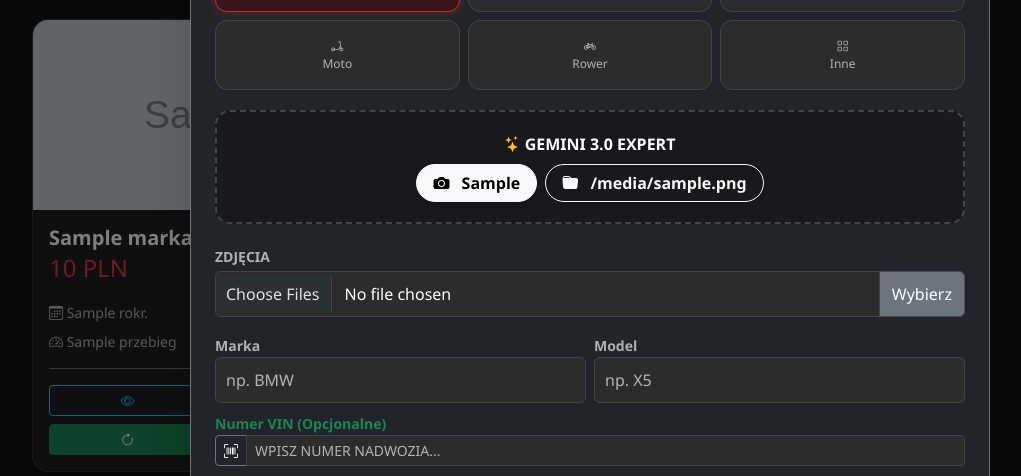
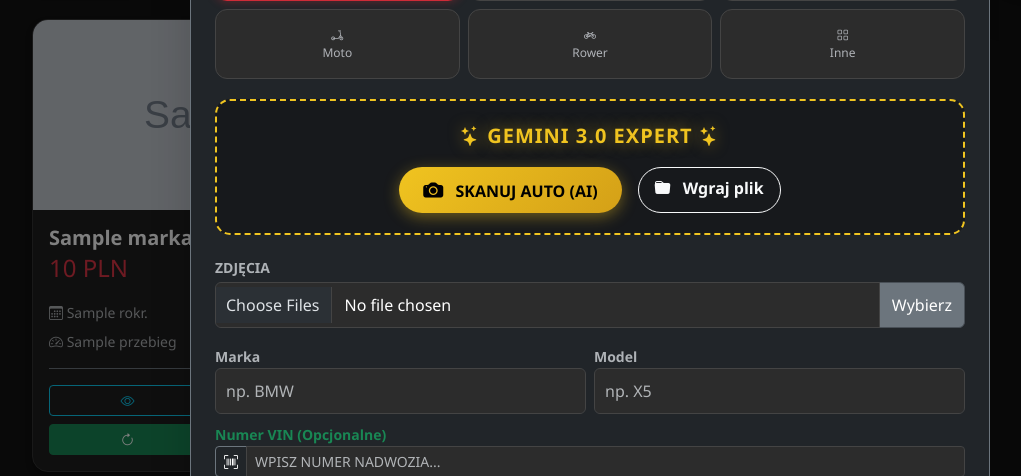
Before and after one commit to tomczykdariusz606/gielda-radom, a Python web app: template templates/profil.html in a window 1280 px wide, after a click that opens the changed part. Shown: the part 171-647 px from the top of the page, without its empty margins (50-1071 px from the left). Run offline with Jinja, Linux system fonts and the light colour scheme; the template is opened without the code that fills it: most values are stand-ins (such as "Sample title", 1, 10 or a date in 2020); grey boxes marked "Sample" are stand-in pictures.

Commit message:
Update profil.html

```diff
--- a/templates/profil.html
+++ b/templates/profil.html
@@ -194,14 +194,28 @@
                         <div class="cat-item"><input type="radio" name="typ" id="c6" value="Inne" onchange="adj()"><label for="c6" class="cat-label"><i class="bi bi-grid"></i>Inne</label></div>
                     </div>
 
-                    <div class="scanner-box">
-                        <div class="mb-2 text-white fw-bold"><i class="bi bi-stars text-warning"></i> GEMINI 3.0 EXPERT</div>
-                        <div class="d-flex justify-content-center gap-2">
-                            <label class="btn btn-light rounded-pill px-3 fw-bold shadow"><i class="bi bi-camera-fill me-2"></i> {{ t['scan_cam'] }}<input type="file" name="scan_image_cam" accept="image/*" capture="environment" hidden onchange="scanCar(this)"></label>
-                            <label class="btn btn-outline-light rounded-pill px-3 fw-bold"><i class="bi bi-folder-fill me-2"></i> {{ t['scan_file'] }}<input type="file" name="scan_image_file" accept="image/*" hidden onchange="scanCar(this)"></label>
-                        </div>
-                        <div id="scanLoader" class="mt-2 small text-warning" style="display:none;"><span class="spinner-border spinner-border-sm me-1"></span> AI Analizuje...</div>
-                    </div>
+                    <div class="scanner-box" style="border-color: var(--premium-gold);">
+    <div class="mb-3 text-gold-glow fw-bold fs-5">
+        <i class="bi bi-stars"></i> GEMINI 3.0 EXPERT <i class="bi bi-stars"></i>
+    </div>
+
+    <div class="d-flex justify-content-center gap-3">
+        <label class="btn btn-gold-premium rounded-pill px-4 py-2 shadow-lg">
+            <i class="bi bi-camera-fill me-2 fs-5"></i> SKANUJ AUTO (AI)
+            <input type="file" name="scan_image_cam" accept="image/*" capture="environment" hidden onchange="scanCar(this)">
+        </label>
+
+        <label class="btn btn-outline-light rounded-pill px-3 py-2 fw-bold">
+            <i class="bi bi-folder-fill me-2"></i> Wgraj plik
+            <input type="file" name="scan_image_file" accept="image/*" hidden onchange="scanCar(this)">
+        </label>
+    </div>
+
+    <div id="scanLoader" class="mt-3 small text-warning fw-bold" style="display:none;">
+        <span class="spinner-border spinner-border-sm me-1"></span> Sztuczna Inteligencja analizuje pojazd...
+    </div>
+</div>
+
 
                     <div class="mb-3"><label class="small fw-bold text-muted mb-1">ZDJĘCIA</label><div class="input-group"><input type="file" name="zdjecia" class="form-control" multiple accept="image/*" id="fileInput"><label class="input-group-text bg-secondary text-white" for="fileInput">Wybierz</label></div></div>
 
```
